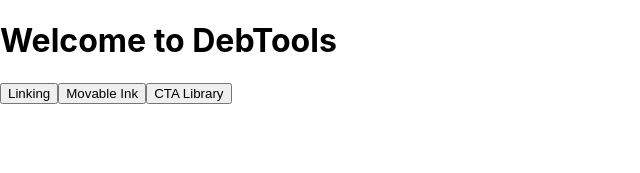
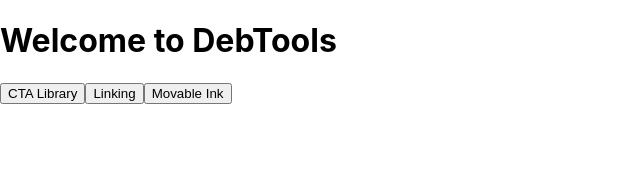
Before and after one commit to minori-fh/hello-react, a React (Create React App) app: page / in a window 1280 px wide. Shown: the top 173 px of the page, without its empty margins (0-640 px from the left). Built offline with nearby package versions, Linux system fonts and the light colour scheme.

Commit message:
create button components

```diff
--- /dev/null
+++ b/src/components/CTAButton/CTAButton.js
@@ -0,0 +1,7 @@
+import React from 'react';
+
+const CTAButton = (props) => (
+    <button>CTA Library</button>
+);
+
+export default CTAButton;
--- /dev/null
+++ b/src/components/LinkButton/LinkButton.js
@@ -0,0 +1,7 @@
+import React from 'react';
+
+const LinkButton = (props) => (
+    <button>Linking</button>
+);
+
+export default LinkButton;
--- /dev/null
+++ b/src/components/MIButton/MIButton.js
@@ -0,0 +1,7 @@
+import React from 'react';
+
+const MIButton = (props) => (
+    <button>Movable Ink</button>
+);
+
+export default MIButton;
--- a/src/pages/Home/Home.js
+++ b/src/pages/Home/Home.js
@@ -1,18 +1,19 @@
 import React, {Component} from "react";
 
 import HomePage from '../../components/HomePage/HomePage'
+import CTAButton from '../../components/CTAButton/CTAButton'
+import LinkButton from '../../components/LinkButton/LinkButton'
+import MIButton from '../../components/MIButton/MIButton'
 
-class Home extends Component {
-    render(){
-        return(
-            <HomePage>
-                <h1>Welcome to DebTools</h1>
-                <button onClick={() =>  HomePage.push("/links")}>Linking</button>
-                <button>Movable Ink</button>
-                <button>CTA Library</button>
-            </HomePage>
-        )
-    }
+function Home(props) {
+    return (
+        <HomePage>
+            <h1>Welcome to DebTools</h1>
+            <CTAButton/>
+            <LinkButton/>
+            <MIButton/>
+        </HomePage>
+    );
 }
 
 export default Home;
```
